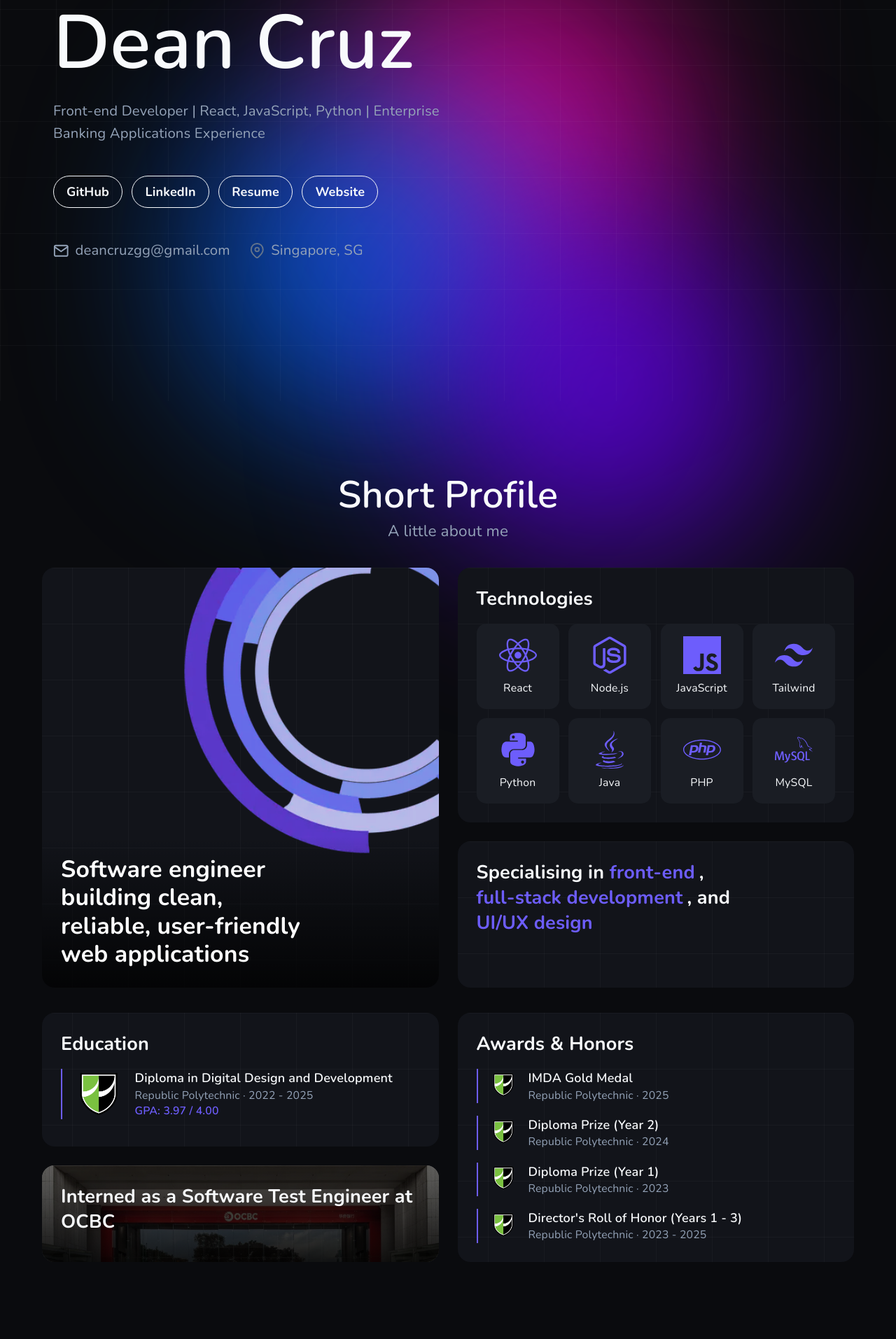
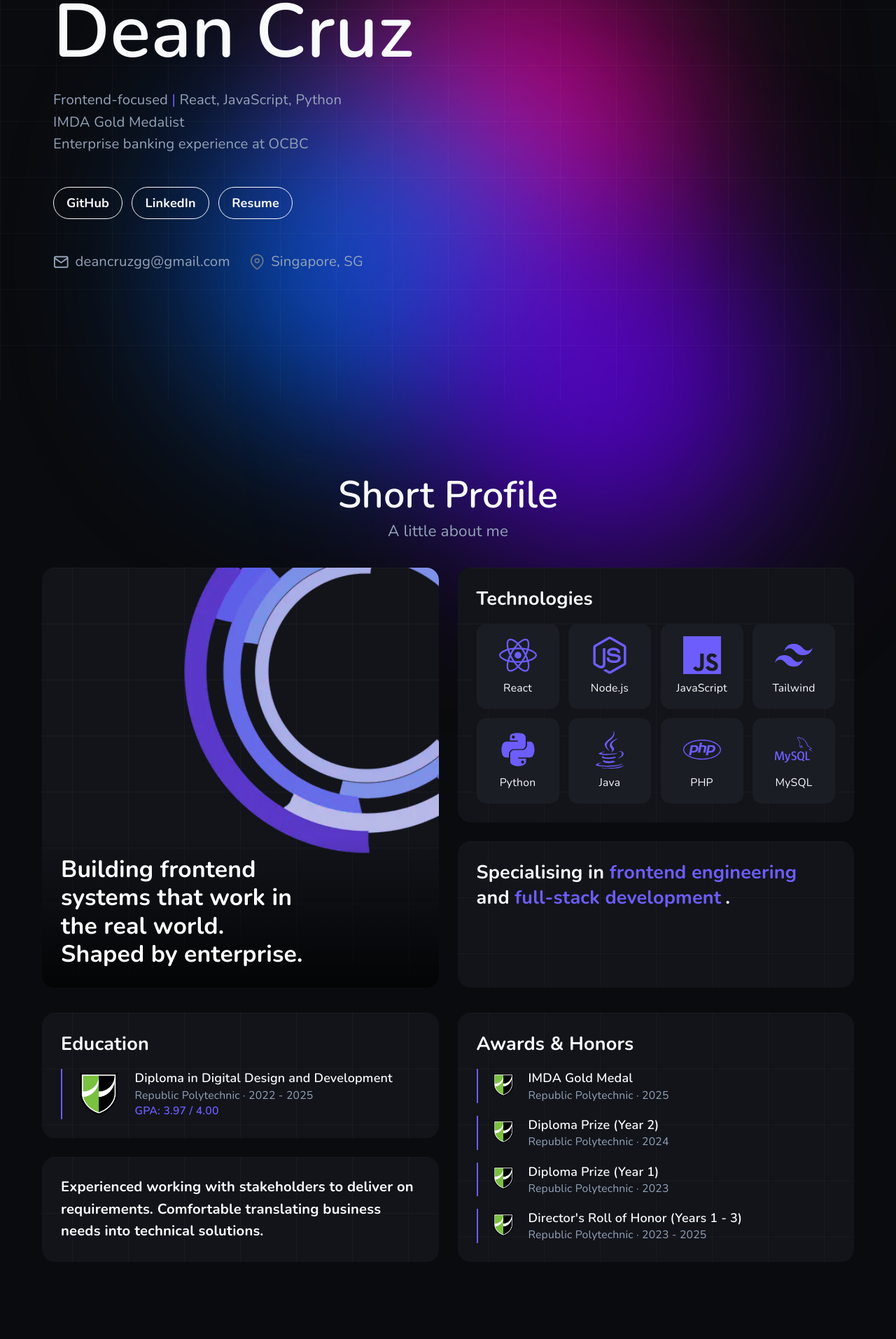
Before and after one commit to deancruz1/deancruz1.github.io, a React (Vite) app: page / in a window 1280 px wide. Shown: the part 227-2140 px from the top of the page at 70% size. Built offline with nearby package versions, Linux system fonts and the light colour scheme.

Commit message:
Modify text content

```diff
--- a/src/components/ProjectCarousel.jsx
+++ b/src/components/ProjectCarousel.jsx
@@ -32,7 +32,7 @@ const ProjectCarousel = ({ projects }) => {
     const track = trackRef.current;
     if (!track) return;
 
-    const speed = 100;
+    const speed = 150;
     let halfWidth = 0;
     let cachedImages = [];
     let screenWidth = window.innerWidth;
--- a/src/data/project-info-home.jsx
+++ b/src/data/project-info-home.jsx
@@ -73,11 +73,10 @@ const portfolioGalleryImages = Object.values(portfolioGallery).map(
 export const projects = [
   {
     title: "Portfolio Website",
-    category: "Front-End",
+    category: "Frontend",
     description:
-      "Featured by Republic Polytechnic as a model website for reference (sole student in cohort to be selected)",
-    longDescription:
-      "Made during my time in Republic Polytechnic, this project stood out among my cohort for its clean code structure, responsive design, and attention to user experience. It was selected by my lecturers as the model website for future students to reference when working on their own assignments. Being the only student in my cohort to receive this recognition was a proud moment that validated my passion for front-end development and reinforced my commitment to writing clean, well-documented code.",
+      "An 8-page responsive portfolio. Selected by faculty as the cohort reference implementation for code structure.",
+    longDescription: `Built as a reference model for portfolio best practices. Focuses on clean DOM structure and modular design.\n\n• Scaled across 3 breakpoints (mobile, tablet, desktop) using Bootstrap grid systems.\n• Implemented semantic HTML structure for accessibility and SEO.\n• Organized into a modular CSS/JS architecture. Selected by faculty as the reference codebase for student projects in the cohort.`,
     tags: ["HTML", "CSS", "JS", "Bootstrap"],
     image: portfolioImg,
     liveDemo: "https://deancruz1.github.io/Old-Portfolio-Website/index.html",
@@ -96,11 +95,10 @@ export const projects = [
   },
   {
     title: "Landing Page",
-    category: "Front-End",
+    category: "Frontend",
     description:
-      "Simple Landing Page built with HTML, CSS, and JavaScript. It features a clean design, smooth animations, and responsive layout.",
-    longDescription:
-      "A side-project of mine that I did before undertaking my Diploma in Digital Design and Development at Republic Polytechnic, this project was created solely with my then knowledge of HTML and CSS. While the web design and code in this landing page may seem rudimentary, this project is important to me as it encompasses my passion towards front-end development and creating aesthetically pleasing websites. My memories of spending countless nights looking through Stack Overflow trying to resolve certain issues within the site before finally fixing them and the feeling I felt then serves as a reminder of why I am pursuing this career path.",
+      "A single-page marketing layout built with raw CSS to master box-model fundamentals.",
+    longDescription: `Created to explore layout rendering without framework abstractions. Focuses on manual responsiveness.\n\n• Wrote custom media queries to maintain layout integrity down to small mobile viewports.\n• Added a custom navigation toggle and modal trigger using vanilla JavaScript.\n• Swapped background assets at breakpoints to serve appropriate images for mobile vs desktop.`,
     tags: ["HTML", "CSS", "JS"],
     image: landingPageImg,
     liveDemo: "https://deancruz1.github.io/Shrine_of_Suisei/",
@@ -119,11 +117,10 @@ export const projects = [
   },
   {
     title: "Fansite",
-    category: "Front-End",
+    category: "Frontend",
     description:
-      "A fan-made website for a popular anime series, featuring responsive design and interactive elements.",
-    longDescription:
-      "A project I am currently doing, with the aim of honing my HTML, CSS and Javascript skills, without the use of a Bootstrap template. In the future, this website will have responsive web design and seamless transitions between pages. The website's theme is based off of one of my favourite anime, 86 (Eighty-Six).",
+      "A 3-page site demonstrating custom CSS Grid systems and multi-page routing.",
+    longDescription: `Developed to practice building complex grid-based interfaces without Bootstrap.\n\n• Managed page reflows using CSS Grid and Flexbox.\n• Handled site-wide routing across separate HTML pages using vanilla JS.\n• Built interactive character profile cards with custom hover states and CSS transitions.`,
     tags: ["HTML", "CSS", "JS"],
     image: fansiteImg,
     liveDemo: "https://deancruz1.github.io/anime-fansite/",
@@ -144,9 +141,8 @@ export const projects = [
     title: "Movietopia",
     category: "Full-Stack",
     description:
-      "A web application for movie enthusiasts to discover, review, and track their favorite films.",
-    longDescription:
-      "A movie reviews website coded with PHP and using mySQL as the database. Users are able to login, edit their user information, add, edit and delete their own reviews for each movie. Each movie is also added into the website through the use of PHP and mySQL and is not hard coded into the website. Through this website, I learned how the back-end of a website can function with the use of local-side databases, as well as some rudimentary styling on the website to make it more user-friendly and approachable.",
+      "A PHP/MySQL application with CRUD-enabled database tables and session-based authentication.",
+    longDescription: `Built to integrate server-side logic with relational storage.\n\n• Designed a MySQL schema to handle users, movie metadata, and review data.\n• Implemented secure login and registration with PHP session handling to guard protected routes.`,
     tags: ["PHP", "SQL", "CSS"],
     image: movietopiaImg,
     github: "https://github.com/deancruz1/Movietopia",
@@ -166,9 +162,8 @@ export const projects = [
     title: "Platformer Game",
     category: "Full-Stack",
     description:
-      "A simple platformer game built with Java, featuring smooth controls and engaging gameplay.",
-    longDescription:
-      "Motivated by my passion in video games and combined with my knowledge in programming, I challenged myself to create a video game in Java with the help of video tutorials by Kaarin Gaming and to expand my knowledge in object-oriented programming. I am keen to explore this passion further with more side projects to create video games that I like in the future such as turn based RPGs, possibly in a different engine such as Unity or RPGMaker.",
+      "A 2D game built in Java. Implements collision detection, game loops, and separated game state from rendering logic.",
+    longDescription: `Developed to explore core game logic and rendering.\n\n• Built an active rendering loop to handle thread updates and frame refreshes.\n• Programmed custom vector logic for collision detection between entities.\n• Structured project by separating game state from rendering logic.`,
     tags: ["Java"],
     image: platformerGameImg,
     github: "https://github.com/deancruz1/platformer-game",
@@ -182,9 +177,9 @@ export const projects = [
   {
     title: "Mobile Wireframe",
     category: "Design",
-    description: "A mobile wireframe design for a hypothetical app.",
-    longDescription:
-      "A wireframe prototype of what my portfolio website may look like if it was designed as a mobile application, done through Adobe XD. Through this project, I have learnt how to deliver quality user experiences through emphasis by usage of colors and detail in interactable elements, as well as an intuitive user interface that the user will be able to use easily to navigate around the application.",
+    description:
+      "A 154-screen high-fidelity mobile prototype mapping out navigation flows and touch-target sizing.",
+    longDescription: `Prototyped to produce developer handoff specs from design concepts.\n\n• Mapped user navigation stacks and interaction triggers in Adobe XD.\n• Established a design system for consistent type scaling and component spacing.\n• Defined grid alignments and component boundaries to guide front-end implementation.`,
     tags: ["XD"],
     image: mobileWireframeImg,
     liveDemo:
@@ -200,9 +195,8 @@ export const projects = [
     title: "2D Artwork",
     category: "Design",
     description:
-      "A collection of 2D artwork created using various digital art tools.",
-    longDescription:
-      "A compilation of the artworks that i've created using Adobe Illustrator and Photoshop. I have learnt how to create graphic designs through the use of digital tools and have honed my skills in graphic design through experience in using the software. In this artwork compilation, you will be able to see my growth and confidence using Illustrator and Photoshop as my competence in creating designs grow, from simple logos and image manipulation to magazine headers and promotional posters.",
+      "A collection of digital assets, posters, and layouts using Adobe Creative Cloud.",
+    longDescription: `Compilation of design work with precise alignment and export configuration.\n\n• Built vector paths in Illustrator and Photoshop with precise alignment and scaling.\n• Configured exports for both print and web output.\n• Applied layout hierarchy principles carried forward into frontend UI development.`,
     tags: ["Photoshop", "Illustrator"],
     image: artworkImg,
     slug: "2d-artwork",
@@ -211,7 +205,7 @@ export const projects = [
       image,
       caption: [
         "Home Page (Website)",
-        "Abote Me Page (Website)",
+        "About Me Page (Website)",
         "Portfolio Page (Website)",
         "Resume Page (Website)",
         "Creative Poster",
--- a/src/pages/Home.jsx
+++ b/src/pages/Home.jsx
@@ -14,10 +14,8 @@ import { workExperiences } from "../data/work-experience.js";
 import { techs } from "../data/tech-icons.jsx";
 import { projects } from "../data/project-info-home.jsx";
 import aboutMeImg from "../assets/img/about-me-bg.webp";
-import ocbcBuilding from "../assets/img/ocbc-building.webp";
 import frontendVideo from "../assets/videos/landing-page.mp4";
 import fullstackVideo from "../assets/videos/movietopia.mp4";
-import uiuxVideo from "../assets/videos/wireframe.mp4";
 
 const Home = () => {
   const introButton =
@@ -29,7 +27,7 @@ const Home = () => {
 
   const [activeFilter, setActiveFilter] = useState("All");
 
-  const categories = ["All", "Front-End", "Full-Stack", "Design"];
+  const categories = ["All", "Frontend", "Full-Stack", "Design"];
 
   const filteredProjects =
     activeFilter === "All"
@@ -60,8 +58,14 @@ const Home = () => {
 
           <div className="description-container my-2 lg:my-4">
             <p className="max-w-md text-base text-[var(--text-secondary)] md:max-w-xl md:text-base lg:text-lg">
-              Front-end Developer | React, JavaScript, Python | Enterprise
-              Banking Applications Experience
+              Frontend-focused <span class="text-[var(--accent)]">|</span>{" "}
+              React, JavaScript, Python
+            </p>
+            <p className="max-w-md text-base text-[var(--text-secondary)] md:max-w-xl md:text-base lg:text-lg">
+              IMDA Gold Medalist
+            </p>
+            <p className="max-w-md text-base text-[var(--text-secondary)] md:max-w-xl md:text-base lg:text-lg">
+              Enterprise banking experience at OCBC
             </p>
           </div>
 
@@ -89,14 +93,6 @@ const Home = () => {
               rel="noopener noreferrer"
             >
               Resume
-            </a>
-            <a
-              className={introButton}
-              href="https://deancruz1.github.io/"
-              target="_blank"
-              rel="noopener noreferrer"
-            >
-              Website
             </a>
           </div>
 
@@ -134,8 +130,8 @@ const Home = () => {
 
             <div className="absolute right-0 bottom-0 left-0 bg-gradient-to-t from-black/80 to-transparent p-4 md:p-6">
               <p className="w-70 text-2xl font-bold text-white md:w-80 md:text-3xl">
-                Software engineer building clean, reliable, user-friendly web
-                applications
+                Building frontend systems that work in the real world. Shaped by
+                enterprise.
               </p>
             </div>
           </div>
@@ -181,9 +177,9 @@ const Home = () => {
                     }, 400);
                   }}
                 >
-                  front-end
-                </span>
-                ,{" "}
+                  frontend engineering
+                </span>{" "}
+                and{" "}
                 <span
                   className="hover-target relative inline-block text-[var(--accent)]"
                   onMouseEnter={() => {
@@ -200,23 +196,7 @@ const Home = () => {
                 >
                   full-stack development
                 </span>
-                , and{" "}
-                <span
-                  className="hover-target relative inline-block text-[var(--accent)]"
-                  onMouseEnter={() => {
-                    clearTimeout(fadeTimeout.current);
-                    setHoveredSkill("uiux");
-                    setActiveSkill("uiux");
-                  }}
-                  onMouseLeave={() => {
-                    setHoveredSkill(null);
-                    fadeTimeout.current = setTimeout(() => {
-                      setActiveSkill(null);
-                    }, 400);
-                  }}
-                >
-                  UI/UX design
-                </span>
+                .
               </p>
 
               {activeSkill === "frontend" && (
@@ -244,19 +224,6 @@ const Home = () => {
                   <div className="slide-up absolute inset-0 z-[5] rounded-2xl bg-gradient-to-t from-black/95 via-black/50 to-transparent" />
                 </>
               )}
-
-              {activeSkill === "uiux" && (
-                <>
-                  <video
-                    src={uiuxVideo}
-                    autoPlay
-                    loop
-                    muted
-                    className={`absolute inset-0 z-0 h-full w-full rounded-2xl object-cover ${hoveredSkill === "uiux" ? "fade-in" : "fade-out"}`}
-                  />
-                  <div className="slide-up absolute inset-0 z-[5] rounded-2xl bg-gradient-to-t from-black/95 via-black/50 to-transparent" />
-                </>
-              )}
             </div>
           </div>
         </div>
@@ -279,14 +246,10 @@ const Home = () => {
           </div>
 
           <div className="relative order-3 overflow-hidden rounded-2xl bg-[var(--bg-secondary)] p-6 md:order-none md:col-start-1 md:row-start-2">
-            <img
-              src={ocbcBuilding}
-              alt="OCBC"
-              className="absolute inset-0 h-full w-full object-cover"
-            />
-            <div className="absolute inset-0 bg-black/50 bg-gradient-to-t from-black/80 to-transparent" />
-            <p className="relative z-10 text-2xl font-bold text-[var(--text-overlay)]">
-              Interned as a Software Test Engineer at OCBC
+            <Grid />
+            <p className="relative z-10 text-lg font-bold text-[var(--text-primary)]">
+              Experienced working with stakeholders to deliver on requirements.
+              Comfortable translating business needs into technical solutions.
             </p>
           </div>
         </div>
@@ -338,7 +301,7 @@ const Home = () => {
           >
             <AnimatePresence>
               {filteredProjects
-                .filter((_, index) => [0, 3, 5].includes(index))
+                .filter((_, index) => [0, 3, 4].includes(index))
                 .map((project) => (
                   <motion.div
                     key={project.title}
```
